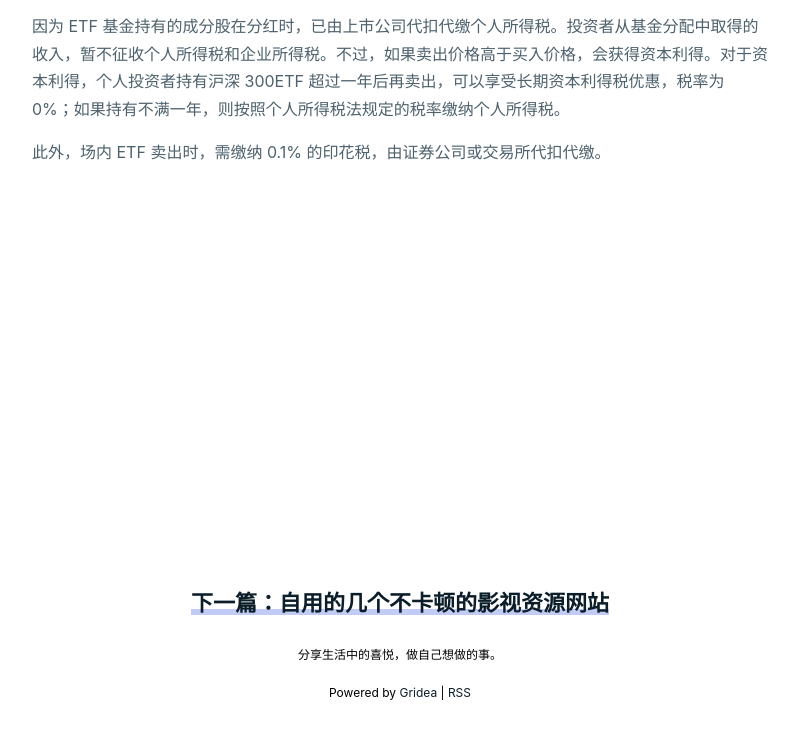
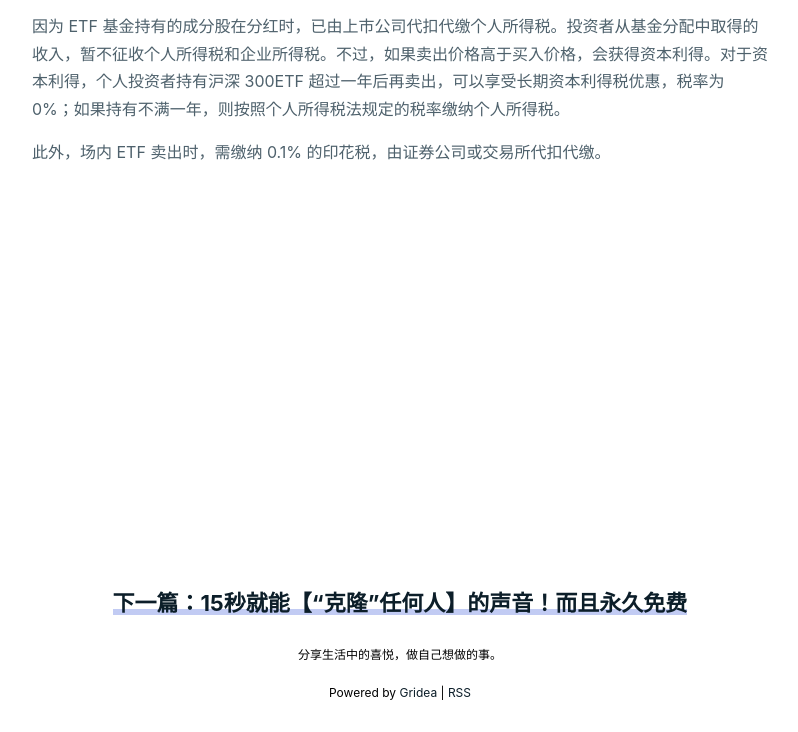
Before and after one commit to weishuai168/weishuai168.github.io, a plain HTML site: page post/shiyiyue.html in a window 1280 px wide. Shown: the part 184-916 px from the top of the page, without its empty margins (240-1038 px from the left). Drawn offline with nearby package versions, Linux system fonts and the light colour scheme; a script that the page names is missing.

Commit message:
Update shiyiyue.html

```diff
--- a/post/shiyiyue.html
+++ b/post/shiyiyue.html
@@ -84,9 +84,9 @@
           </div>
         </div>
           <div class="next-post">
-            <a class="purple-link" href="https://weishuai168.github.io/post/GWFSF5q5I/">
+            <a class="purple-link" href="weishuai168.github.io/post/pQWS5gYDH/">
               <h3 class="post-title">
-                下一篇：自用的几个不卡顿的影视资源网站
+                下一篇：15秒就能【“克隆”任何人】的声音！而且永久免费
               </h3>
             </a>
           </div>
```
